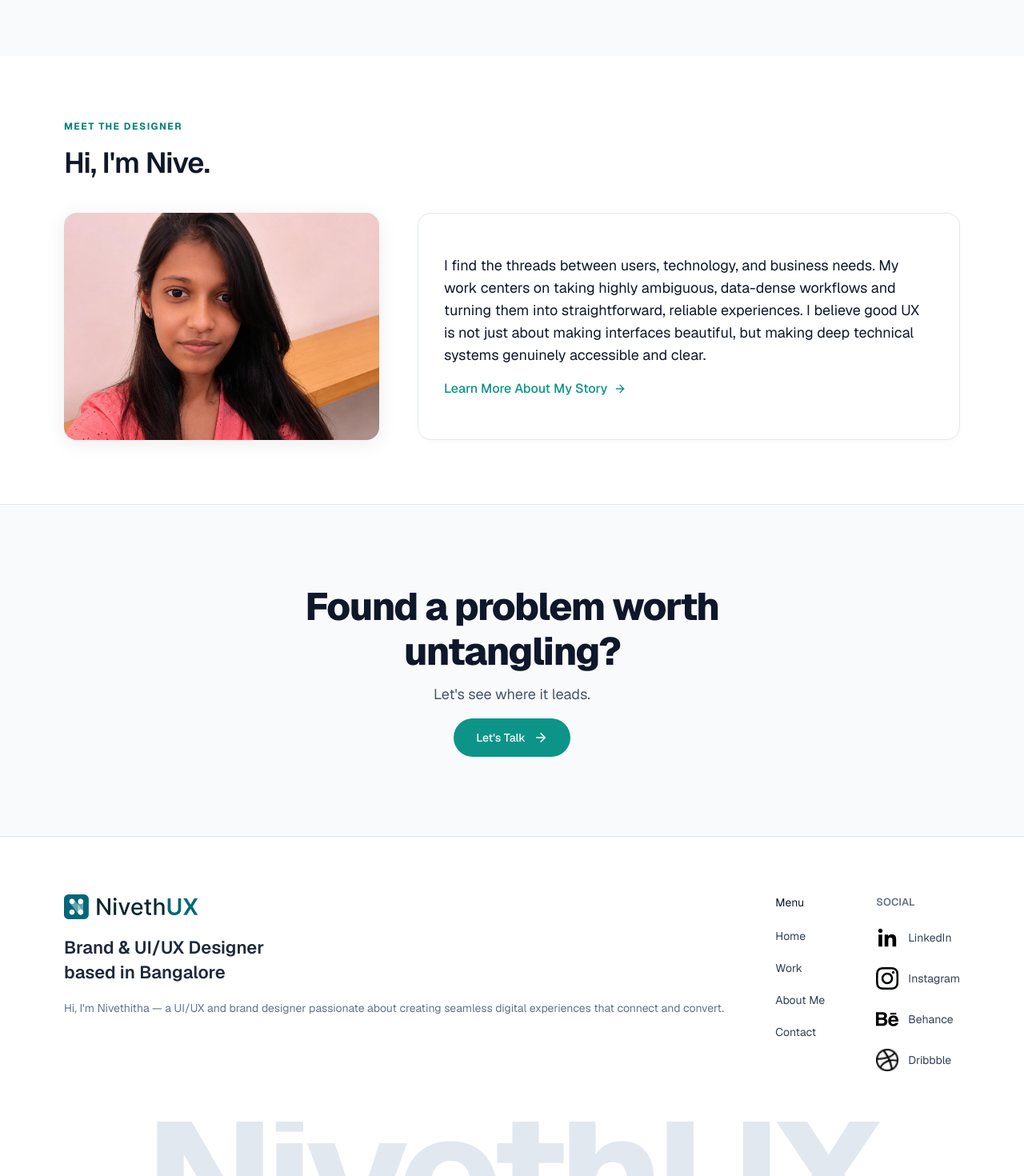
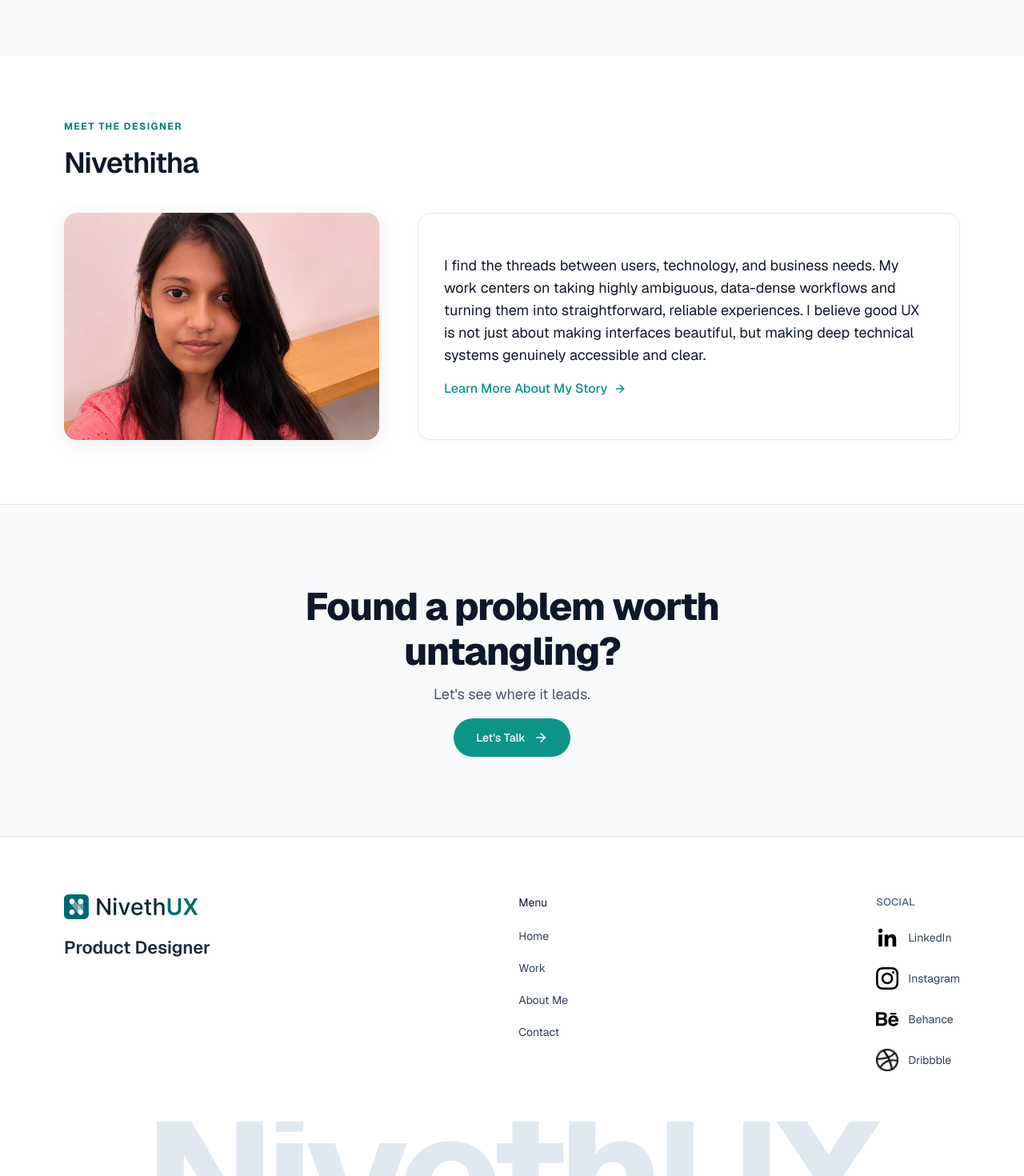
Before and after one commit to Nivethitha10/nivethux-portfolio, a React (Vite) app: page / in a window 1280 px wide. Shown: the part 2619-4089 px from the top of the page at 80% size. Built offline with nearby package versions, Linux system fonts and the light colour scheme.

Commit message:
footer update

```diff
--- a/src/components/About.tsx
+++ b/src/components/About.tsx
@@ -9,7 +9,7 @@ export const About: React.FC = () => {
       <div className="container">
         <div className="about-header">
           <span className="eyebrow">MEET THE DESIGNER</span>
-          <h2 className="about-title">Hi, I'm Nive.</h2>
+          <h2 className="about-title">Nivethitha</h2>
         </div>
 
         <div className="about-layout">
--- a/src/components/AboutPage.tsx
+++ b/src/components/AboutPage.tsx
@@ -34,7 +34,6 @@ export const AboutPage: React.FC = () => {
             <img src={aboutImage} alt="Nivethitha standing beside a plant" />
           </div>
           <div className="about-page-intro">
-            <p className="about-page-kicker">Hi, I'm Nivethitha.</p>
             <h1>Designing clarity in complexity.</h1>
             <p className="about-page-lead">As a Product Designer, I've always been interested in the space between people and systems - the moments where a user's intention meets a complicated workflow, a confusing interface, or a system that doesn't behave as expected.</p>
             <p className="about-page-supporting">Over the past 5.2 years, I've worked across enterprise products, from financial and operational systems to AI-powered research experiences and hardware-constrained workflows.</p>
--- a/src/components/Footer.tsx
+++ b/src/components/Footer.tsx
@@ -15,12 +15,7 @@ export const Footer: React.FC = () => {
           {/* Brand Column */}
           <div className="footer-brand">
             <Logo size="normal" />
-            <h3 className="footer-role">
-              Brand &amp; UI/UX Designer<br />based in Bangalore
-            </h3>
-            <p className="footer-bio">
-              Hi, I'm Nivethitha — a UI/UX and brand designer passionate about creating seamless digital experiences that connect and convert.
-            </p>
+            <h3 className="footer-role">Product Designer</h3>
           </div>
 
           {/* Navigation Column */}
```
